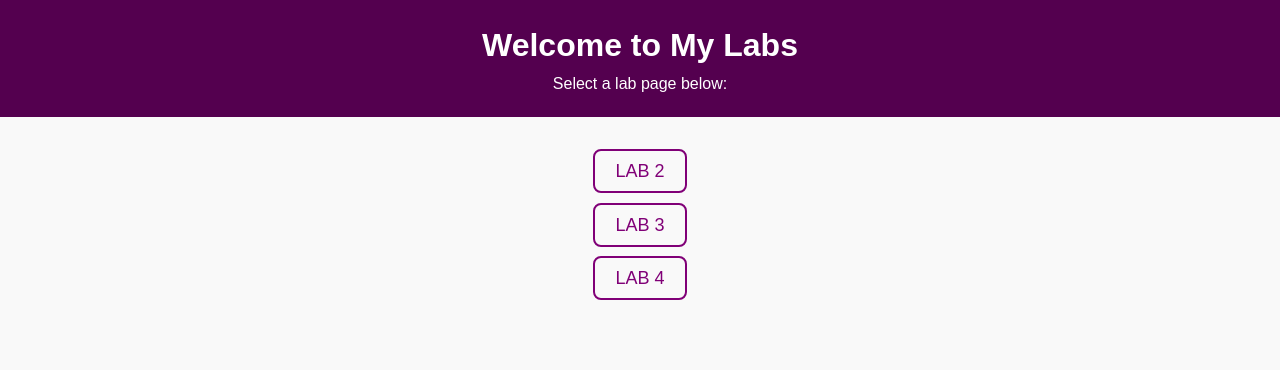
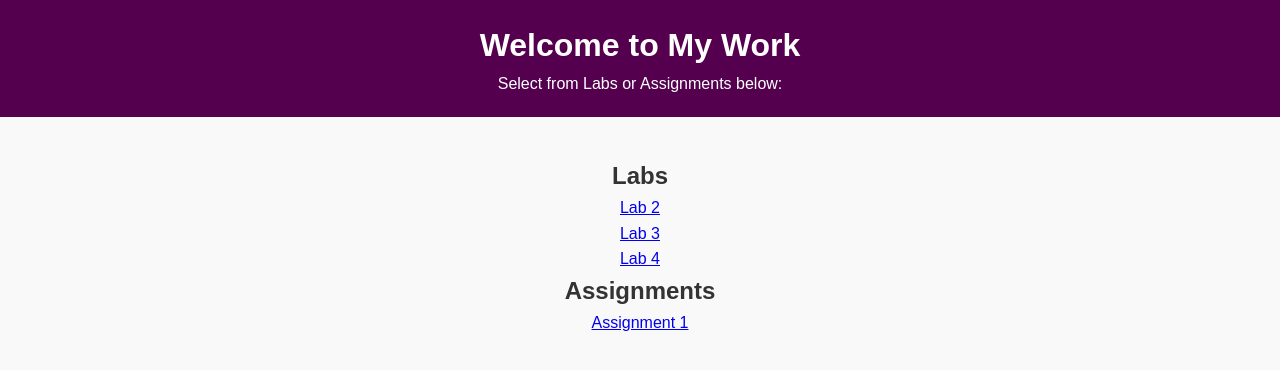
Before and after one commit to Aym4nAt/CPIT405, a plain HTML site: page index.html in a window 1280 px wide. Drawn offline with Linux system fonts and the light colour scheme.

Commit message:
Update index.html

```diff
--- a/index.html
+++ b/index.html
@@ -3,23 +3,33 @@
 <head>
   <meta charset="UTF-8">
   <meta name="viewport" content="width=device-width, initial-scale=1.0">
-  <title>My Labs</title>
+  <title>Labs & Assignments</title>
   <link rel="stylesheet" href="style.css">
 </head>
 <body>
   <header>
-    <h1>Welcome to My Labs</h1>
-    <p>Select a lab page below:</p>
+    <h1>Welcome to My Work</h1>
+    <p>Select from Labs or Assignments below:</p>
   </header>
 
   <main>
-    <nav>
-      <ul>
-        <li><a href="lab2.html">Lab 2</a></li>
-        <li><a href="lab3.html">Lab 3</a></li>
-        <li><a href="lab4.html">Lab 4</a></li>
-      </ul>
-    </nav>
+    <div class="container">
+      <section class="left">
+        <h2>Labs</h2>
+        <ul>
+          <li><a href="lab2.html">Lab 2</a></li>
+          <li><a href="lab3.html">Lab 3</a></li>
+          <li><a href="lab4.html">Lab 4</a></li>
+        </ul>
+      </section>
+
+      <section class="right">
+        <h2>Assignments</h2>
+        <ul>
+          <li><a href="cpit405-assignment1/index.html">Assignment 1</a></li>
+        </ul>
+      </section>
+    </div>
   </main>
 
 </body>
```
